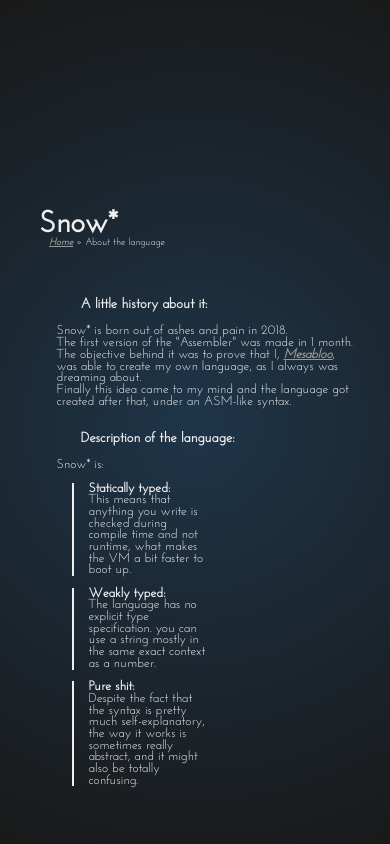
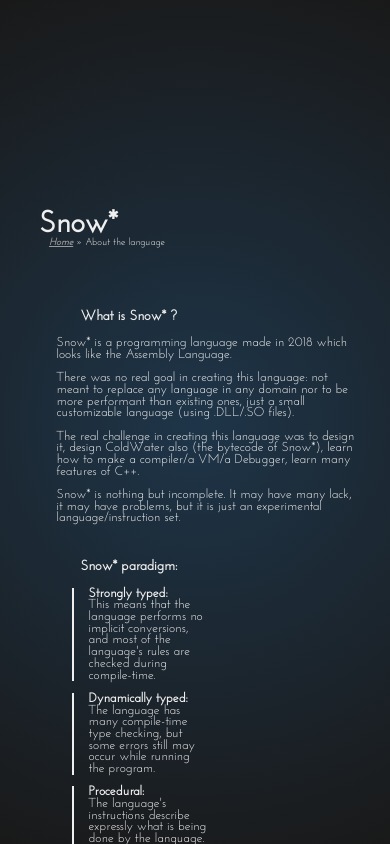
Before and after one commit to Mesabloo/snowstar-lang, a plain HTML site: page about.html in a window 390 px wide. Drawn offline with nearby package versions, Linux system fonts and the light colour scheme.

Commit message:
Reworked the `about` section.

```diff
--- a/about.html
+++ b/about.html
@@ -27,23 +27,22 @@
                 <base-link href=".">Home<span class="info">https://mesabloo.github.io/snowstar-lang/</span></base-link> » About the language
             </div>
             <div class="spacer"></div>
-            <div class="description"><div class="section">A little history about it:</div>
-                <div>Snow* is born out of ashes and pain in 2018.
-                    The first version of the "Assembler" was made in 1 month.
-                    The objective behind it was to prove that I, <web-link href="https://www.github.com/mesabloo">Mesabloo<span class="info">https://www.github.com/mesabloo</span></web-link>, was able to create my own language, as I always was dreaming about.
-                    Finally this idea came to my mind and the language got created after that, under an ASM-like syntax.
+            <div class="description">
+                <div class="section">What is Snow* ?</div><div>
+                    Snow* is a programming language made in 2018 which looks like the Assembly Language.
+
+                    There was no real goal in creating this language: not meant to replace any language in any domain nor to be more performant than existing ones, just a small customizable language (using .DLL/.SO files).
+
+                    The real challenge in creating this language was to design it, design ColdWater also (the bytecode of Snow*), learn how to make a compiler/a VM/a Debugger, learn many features of C++.
+
+                    Snow* is nothing but incomplete. It may have many lack, it may have problems, but it is just an experimental language/instruction set.
                 </div>
 
-                <div class="section">Description of the language:</div>
-                <div>Snow* is:
 
-                    <span class="inliner"><span class="sep"><span class="title">Statically typed:</span>
-                        This means that anything you write is checked during compile time and not runtime, what makes the VM a bit faster to boot up.</span></span><span class="sep"><span class="title">Weakly typed:</span>
-                        The language has no explicit type specification. you can use a string mostly in the same exact context as a number.</span>
+                <div class="section">Snow* paradigm:</div><div>
+                    <span class="inliner"><div class="sep"><div class="title">Strongly typed:</div>This means that the language performs no implicit conversions, and most of the language's rules are checked during compile-time.</div></span><div class="sep"><div class="title">Dynamically typed:</div>The language has many compile-time type checking, but some errors still may occur while running the program.</div>
 
-                    <span class="sep"><span class="title">Pure shit:</span>
-                        Despite the fact that the syntax is pretty much self-explanatory, the way it works is sometimes really abstract, and it might also be totally confusing.
-                    </span>
+                    <span class="inliner"><div class="sep"><div class="title">Procedural:</div>The language's instructions describe expressly what is being done by the language.</div></span>
                 </div>
             </div>
         </div>
--- a/stylesheets/about.css
+++ b/stylesheets/about.css
@@ -38,6 +38,16 @@ body .container .description .sep .title {
     font-weight: bolder;
 }
 
+body .container .description .inline-codeblock {
+    padding: 5px;
+    font-weight: bolder;
+    color: inherit;
+    border-radius: 4px;
+    background-color: #1c1e24;
+    display: inline-block;
+    font-size: 23px;
+}
+
 @media only screen and (max-width: 650px) {
     body .container .description {
         font-size: 13px;
@@ -48,6 +58,9 @@ body .container .description .sep .title {
     body .container .description .inliner::after {
         content: '\A\A';
     }
+    body .container .description .inline-codeblock {
+        font-size: 11px;
+    }
 }
 @media only screen and (min-width: 650px) and (max-width: 900px) {
     body .container .description {
@@ -56,4 +69,7 @@ body .container .description .sep .title {
     body .container .description .section {
         font-size: 21px;
     }
+    body .container .description .inline-codeblock {
+        font-size: 17px;
+    }
 }
```
Also changed, not shown: index.html (+5 -5 lines).
